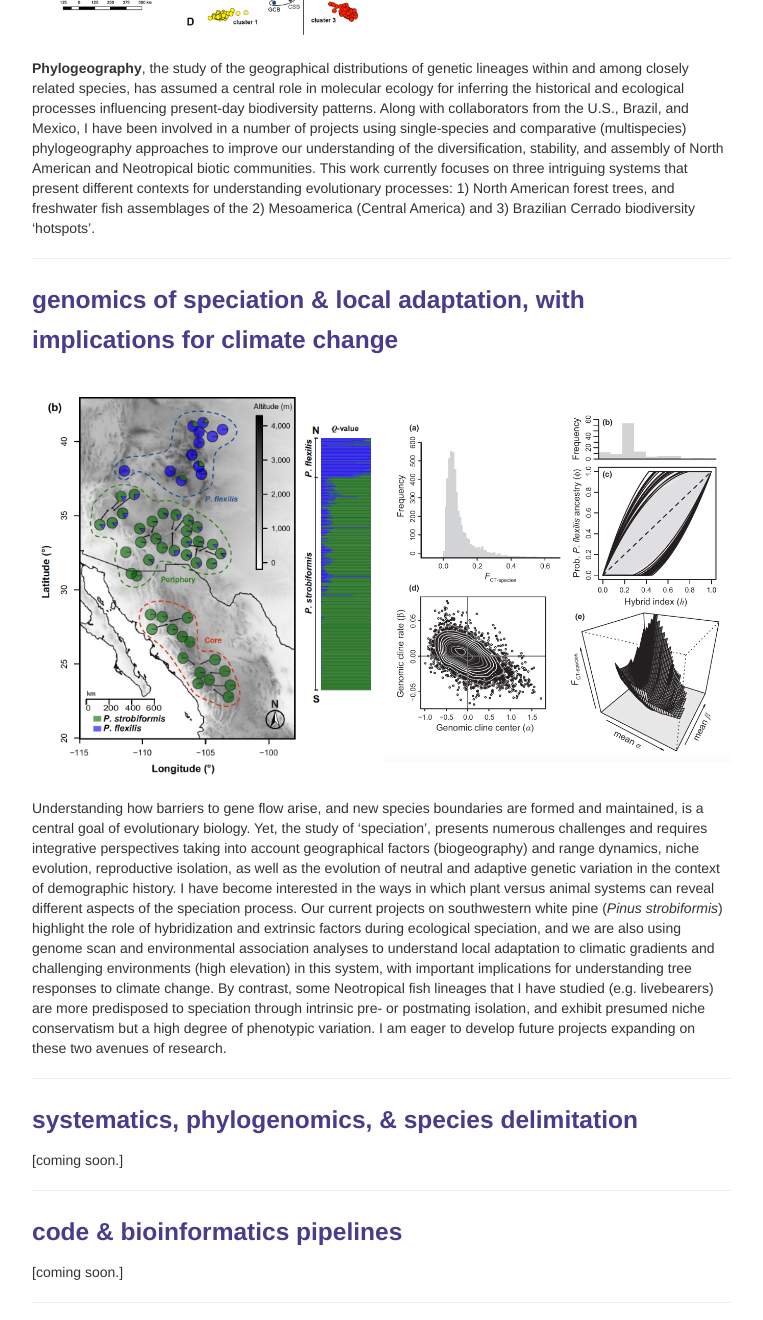
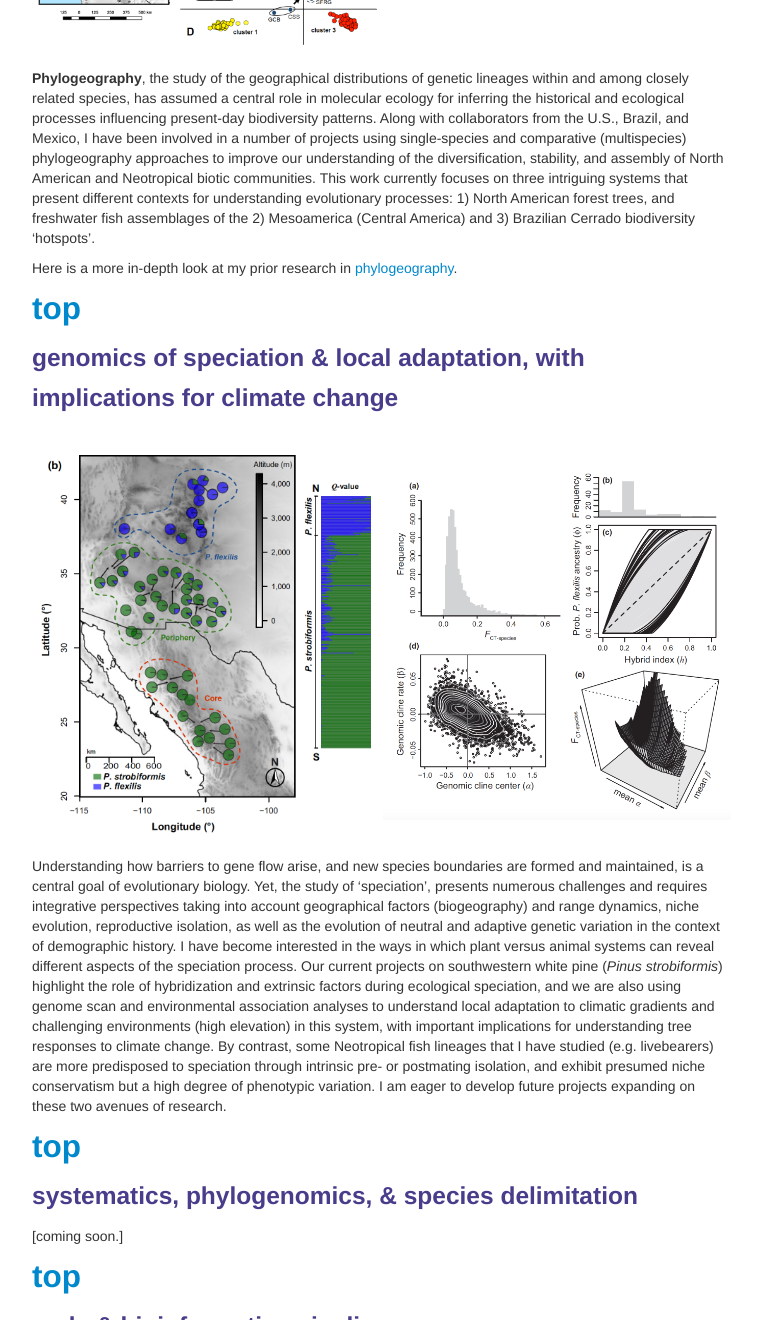
Before and after one commit to justincbagley/justincbagley.github.io, a Jekyll site: the page built from pages/research.md, in a window 1280 px wide and 1400 px high, scrolled down 1028 px, cut to the strip 0-1320 px from the top of the window. Shown: the whole strip, without its empty margins (258-1021 px from the left). Built offline with Jekyll 4.4.1, drawn with Linux system fonts in a browser that asks for light colours.

Commit message:
Update research.md

```diff
--- a/pages/research.md
+++ b/pages/research.md
@@ -3,7 +3,7 @@ layout: page
 title: research
 description: Justin C. Bagley's research
 ---
-
+<a name="top"></a>
 <div class="navbar">
     <div class="navbar-inner">
         <ul class="nav">
@@ -67,6 +67,9 @@ that present different contexts for understanding evolutionary processes: 1) Nor
 forest trees, and freshwater fish assemblages of the 2) Mesoamerica (Central America) and
 3) Brazilian Cerrado biodiversity 'hotspots'.
 
+Here is a more in-depth look at my prior research in [phylogeography](pages/phylogeog.md).
+
+<a href="#top">top</a>
 ---
 
 ### <a name="specadapt"></a>genomics of speciation & local adaptation, with implications for climate change
@@ -99,6 +102,7 @@ predisposed to speciation through intrinsic pre- or postmating isolation, and ex
 niche conservatism but a high degree of phenotypic variation. I am eager to develop future
 projects expanding on these two avenues of research.
 
+<a href="#top">top</a>
 ---
 
 ### <a name="systemat"></a>systematics, phylogenomics, & species delimitation
@@ -106,6 +110,7 @@ projects expanding on these two avenues of research.
 <!-- My phylogenetic systematics and taxonomy studies discover and determine evolutionary relationships among species, and then seek to describe new biodiversity. -->
 [coming soon.]
 
+<a href="#top">top</a>
 ---
 
 ### <a name="software"></a>code & bioinformatics pipelines
@@ -115,13 +120,17 @@ has precipitated a need for practical code and software solutions to the challen
 the resulting deluge of genome-wide DNA sequence data. -->
 [coming soon.]
 
+<a href="#top">top</a>
 ---
 
 <iframe src="//www.slideshare.net/slideshow/embed_code/key/ComxCAB9CevHkU" width="595" height="485" frameborder="0" marginwidth="0" marginheight="0" scrolling="no" style="border:1px solid #CCC; border-width:1px; margin-bottom:5px; max-width: 100%;" allowfullscreen> </iframe> <div style="margin-bottom:5px"> <strong> <a href="//www.slideshare.net/justinbagley/current-projects-summary" title="Current Projects Summary" target="_blank">Current Projects Summary</a> </strong> from <strong><a href="https://www.slideshare.net/justinbagley" target="_blank">Justin C. Bagley</a></strong> </div>
 
+<a href="#top">top</a>
 ---
+
 ### <a name="thesis"></a>PhD dissertation research
 
 [coming soon.]
 
+<a href="#top">top</a>
 ---
```
